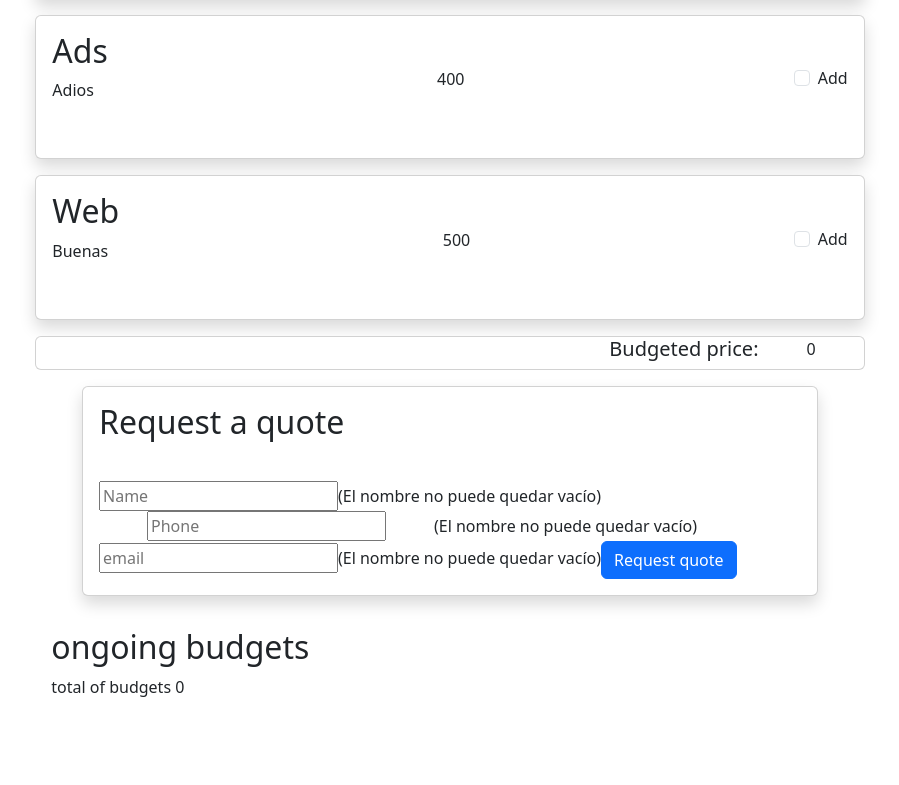
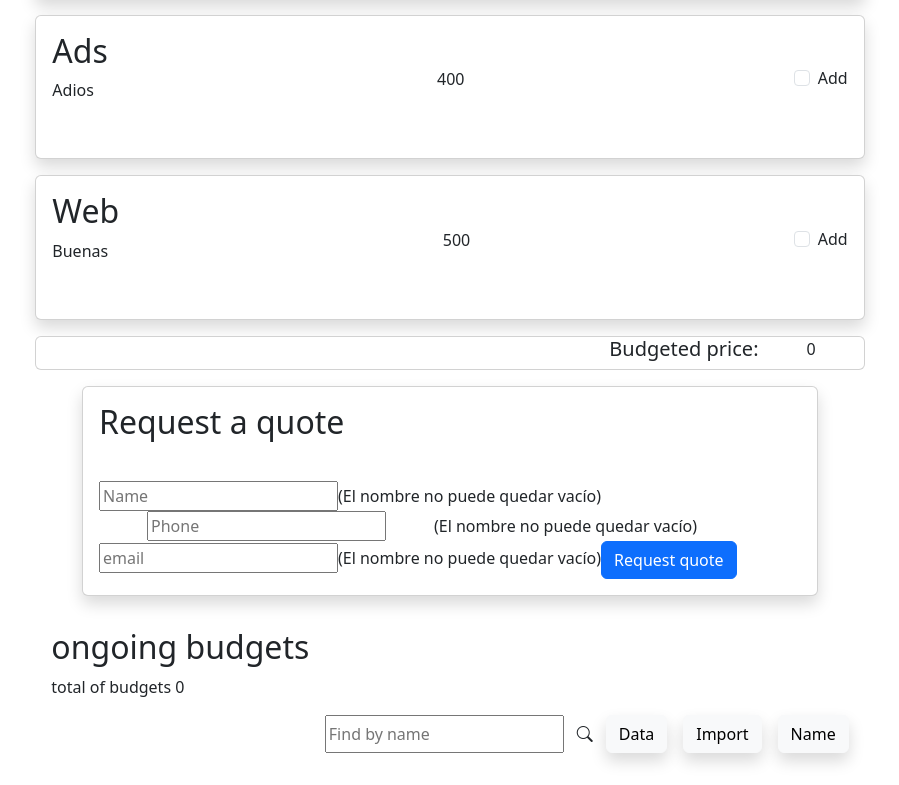
Before and after one commit to AlexMafaluno/Sprint6-budget, an Angular app: page / in a window 1280 px wide. Shown: the part 325-1110 px from the top of the page, without its empty margins (190-1089 px from the left). Before the commit the page ends 1072 px from the top, so only its background shows below. Built offline with nearby package versions, Linux system fonts and the light colour scheme.

Commit message:
feat: add search and sorting functionality for budgets in budgets list component

```diff
--- a/src/app/budgets-list/budgets-list.component.html
+++ b/src/app/budgets-list/budgets-list.component.html
@@ -4,6 +4,13 @@
             <div class="card-body align-items-start p-3 mb-3">
                 <h2>ongoing budgets</h2>
                 <p>total of budgets {{budgets.length}}</p>
+                <div class="buttons d-flex justify-content-end">
+                <input id="write-name" placeholder="Find by name" type="text" class="">
+                <button type="button" (click)="FindName()" class="btn" ><i class="bi bi-search"></i></button>
+                <button type="button" (click)="sortedDate()" class="btn shadow btn-light">Data</button>
+                <button type="button" (click)="sortedImport()" class="btn shadow btn-light mx-3">Import</button>
+                <button type="button" (click)="sortedName()" class="btn shadow btn-light">Name</button>
+            </div>
                 @for(budget of budgets; track budget){
             <div class= "card shadow flex-row justify-content-between p-3 mb-3">
                 <div class = "title">
--- a/src/app/budgets-list/budgets-list.component.ts
+++ b/src/app/budgets-list/budgets-list.component.ts
@@ -15,6 +15,28 @@ public budgets: Budget[]= [];
 
 private budgetService=inject(BudgetService);
 
+name :string = document.getElementById('write-name');
+
+sortedDate(): void{
+  this.budgetService.sortedDateBudget(); // Llama al servicio para ordenar
+  console.log("llamando al metodo sortedDate del servicio")
+}
+sortedImport(): void{
+  this.budgetService.sortedImportBudget();
+  console.log("llamando al metodo sortedImport del servicio")
+}
+
+sortedName(): void{
+  this.budgetService.sortedNameBudget();
+    console.log("llamando al metodo SortedName del servicio")
+  }
+
+FindName(name): void{
+this.budgetService.sortedNameBudget(name);
+
+}
+
+
 constructor() {
 effect(() => {
   this.budgets = this.budgetService.Budgets();
```
